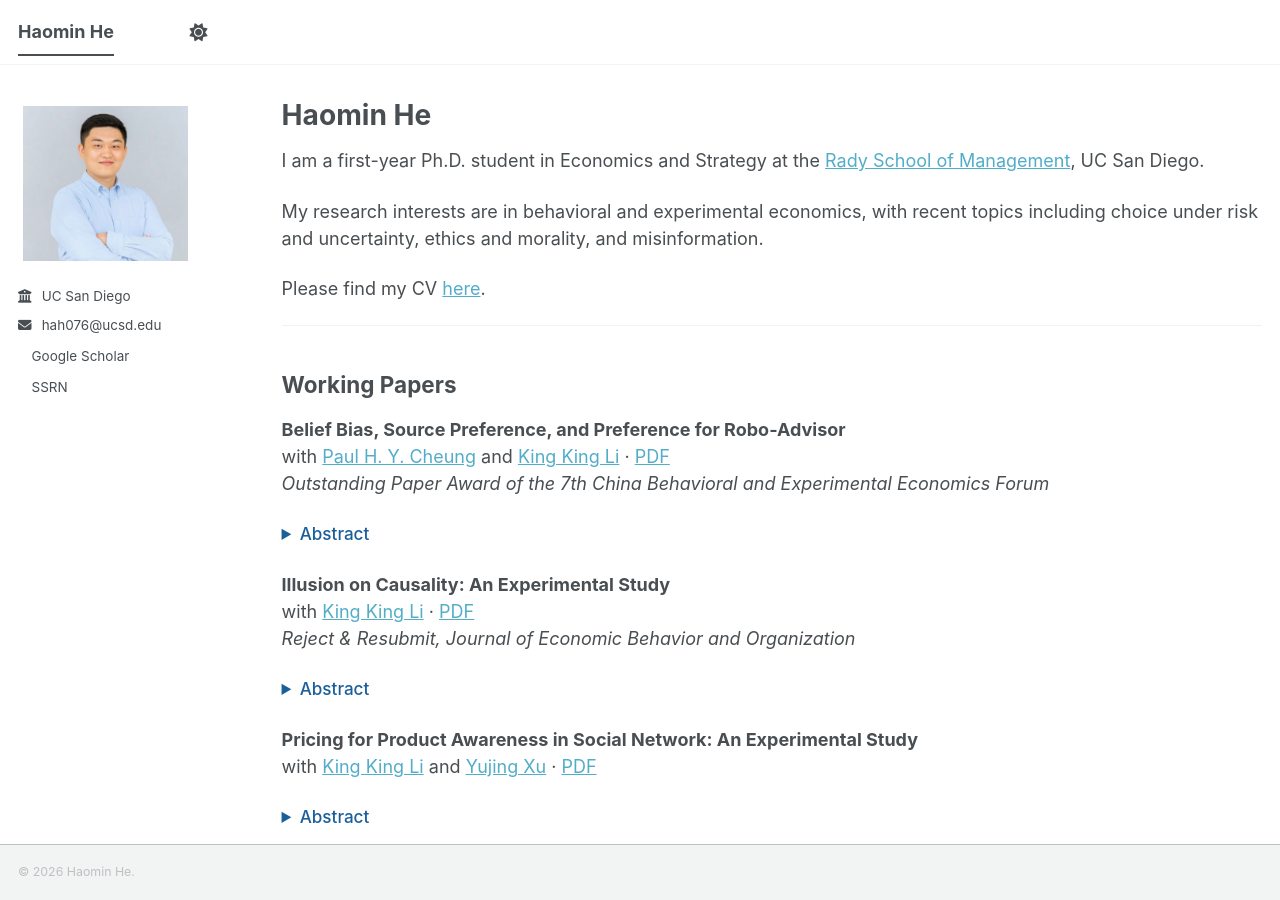
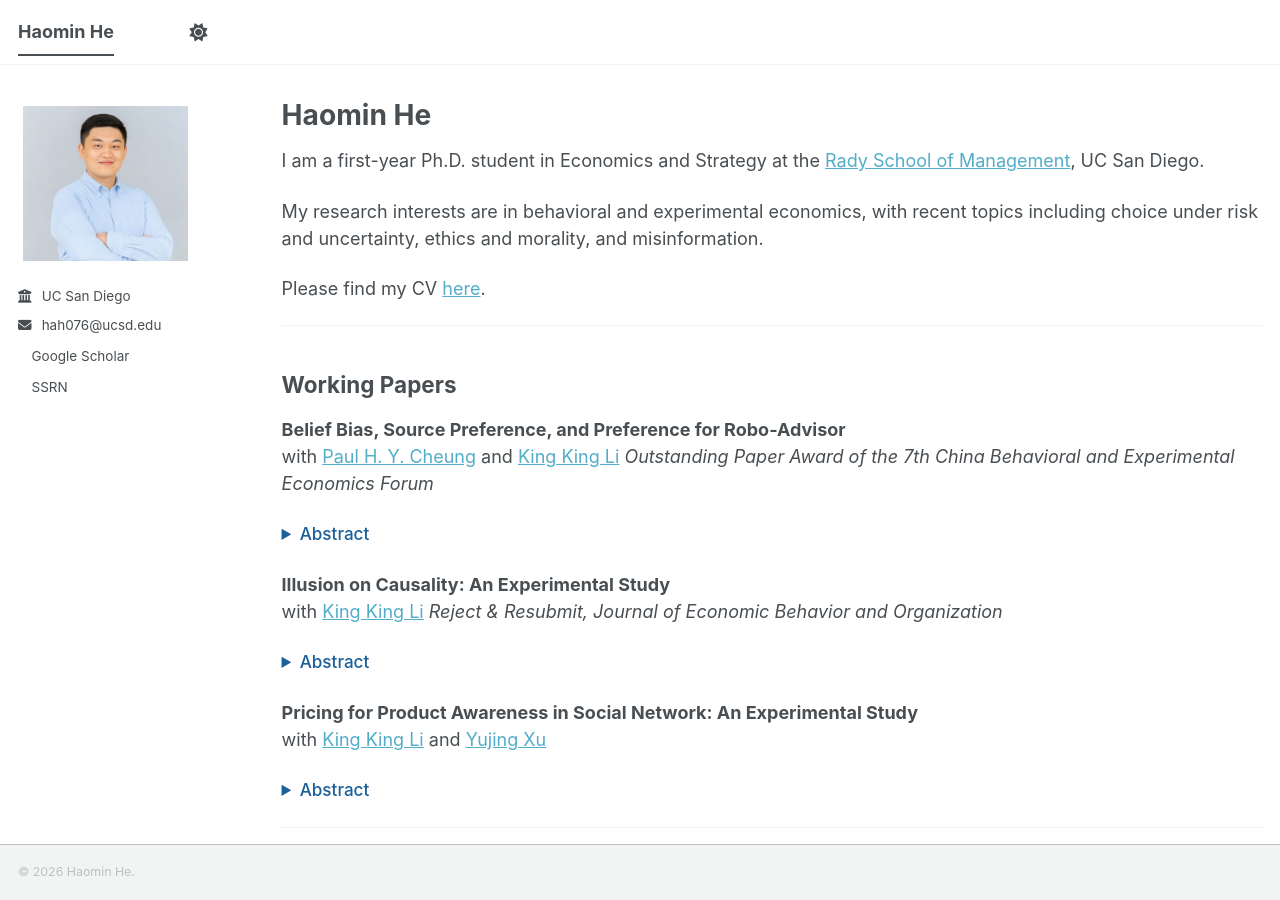
Before and after one commit to haomin-he/haomin-he.github.io, a Jekyll site: the page built from _pages/about.md, in a window 1280 px wide and 900 px high. Built offline with Jekyll 4.4.1, drawn with Linux system fonts in a browser that asks for light colours; a script bundle is joined from its source files by our own code; a style sheet for code colours, icons or effects is not loaded.

Commit message:
Update about.md

```diff
--- a/_pages/about.md
+++ b/_pages/about.md
@@ -31,7 +31,7 @@ Please find my CV <a href="../assets/CV_Haomin_202611.pdf" target="_blank" rel="
 ## Working Papers
 
 **Belief Bias, Source Preference, and Preference for Robo-Advisor**<br>
-with <a href="https://www.paulcheung.net/" target="_blank" rel="noopener noreferrer">Paul H. Y. Cheung</a> and <a href="https://likklab.com/" target="_blank" rel="noopener noreferrer">King King Li</a> · <a href="../assets/paper1.pdf" target="_blank" rel="noopener noreferrer">PDF</a><br>
+with <a href="https://www.paulcheung.net/" target="_blank" rel="noopener noreferrer">Paul H. Y. Cheung</a> and <a href="https://likklab.com/" target="_blank" rel="noopener noreferrer">King King Li</a>
 *Outstanding Paper Award of the 7th China Behavioral and Experimental Economics Forum*
 
 <details>
@@ -42,7 +42,7 @@ with <a href="https://www.paulcheung.net/" target="_blank" rel="noopener norefer
 </details>
 
 **Illusion on Causality: An Experimental Study**<br>
-with <a href="https://likklab.com/" target="_blank" rel="noopener noreferrer">King King Li</a> · <a href="../assets/paper2.pdf" target="_blank" rel="noopener noreferrer">PDF</a><br>
+with <a href="https://likklab.com/" target="_blank" rel="noopener noreferrer">King King Li</a>
 *Reject & Resubmit, Journal of Economic Behavior and Organization*
 
 <details>
@@ -53,7 +53,7 @@ with <a href="https://likklab.com/" target="_blank" rel="noopener noreferrer">Ki
 </details>
 
 **Pricing for Product Awareness in Social Network: An Experimental Study**<br>
-with <a href="https://likklab.com/" target="_blank" rel="noopener noreferrer">King King Li</a> and <a href="https://yujingxu.weebly.com/" target="_blank" rel="noopener noreferrer">Yujing Xu</a> · <a href="../assets/paper3.pdf" target="_blank" rel="noopener noreferrer">PDF</a>
+with <a href="https://likklab.com/" target="_blank" rel="noopener noreferrer">King King Li</a> and <a href="https://yujingxu.weebly.com/" target="_blank" rel="noopener noreferrer">Yujing Xu</a>
 
 <details>
   <summary>Abstract</summary>
```
